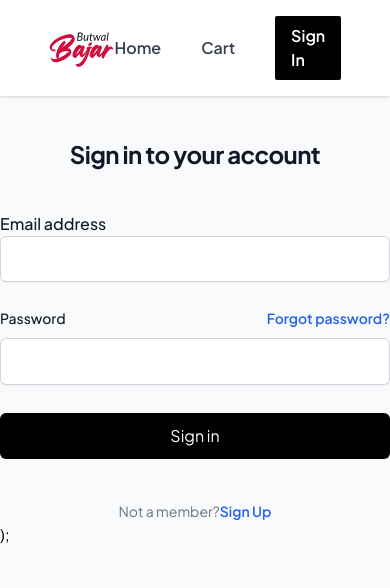
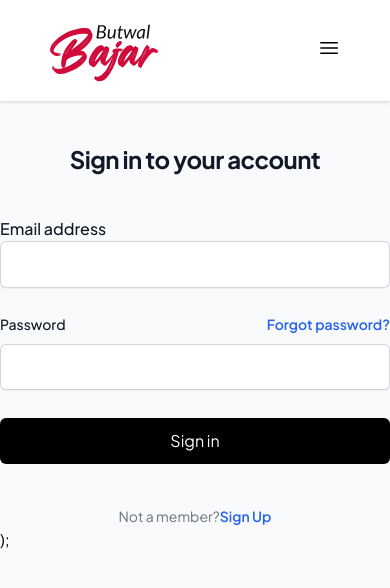
Before and after one commit to pidusbhusal/butwalFashion, a React (Vite) app: page /LogInForm in a window 390 px wide. Shown: the top 588 px of the page. Built offline with nearby package versions, Linux system fonts and the light colour scheme; no server answers.

Commit message:
reponsive navbar works but dosn't disapear while clicking outside or burgur

```diff
--- a/src/Components/Navbar/index.jsx
+++ b/src/Components/Navbar/index.jsx
@@ -1,24 +1,35 @@
-import { useContext } from "react";
+import { useContext, useState, useRef } from "react";
 import { CartContext } from "../../Context/cartContext";
 import useAuth from "../../Context/authUserContext";
 import { doSignOut } from "../../firebase/auth";
-import { Navigate } from "react-router-dom";
+import { Navigate, useSearchParams } from "react-router-dom";
 
 function Navbar() {
   const { userLoggedIn, currentUser } = useAuth();
-
+  const [navOpen, setNavOpen] = useState(false);
   const { cart } = useContext(CartContext);
   const handleSignOut = async () => {
     await doSignOut().then(Navigate("/LogInForm"));
   };
 
+  const handleClickOutside = (event) => {
+    // Check if the click is outside of the dropdown
+    if (dropdownRef.current && !dropdownRef.current.contains(event.target)) {
+      setNavOpen(false); // Close the dropdown
+    }
+  };
+
+  const handleToggleNav = () => {
+    setNavOpen((prev) => !prev); // Toggle dropdown
+  };
+
   return (
-    <div className="  w-full py-[1rem]  bg-white drop-shadow">
-      <section className=" flex max-w-[75%] items-center justify-between  m-auto ">
+    <div className=" relative z-50 w-full py-[1rem]  bg-white drop-shadow">
+      <section className="  flex max-w-[75%] items-center justify-between  m-auto ">
         <a href="/" className="logo w-fit">
           <img src="icons/logo.svg" alt="Fsahion Butwal" width={110} />
         </a>
-        <div className="flex gap-10 items-center">
+        <div className="hidden md:flex gap-10 items-center">
           <a
             href="/"
             className="font-semibold text-gray-700 hover:text-[#D10B3B]"
@@ -60,14 +71,98 @@ function Navbar() {
               Sign Out
             </button>
           ) : (
-            <botton className="px-[1rem] py-[0.5rem] bg-black text-white rounded-sm hover:bg-gray-900">
+            <botton className="px-[1rem] py-[0.5rem] bg-black text-white rounded-sm hover">
               <a href="/LogInForm" className="font-semibold text-white ">
                 Sign In
               </a>
             </botton>
           )}
         </div>
+
+        {/* mobile menu */}
+        <div className="md:hidden ">
+          <button onClick={handleToggleNav}>
+            <svg
+              xmlns="http://www.w3.org/2000/svg"
+              fill="none"
+              viewBox="0 0 24 24"
+              strokeWidth={1.5}
+              stroke="currentColor"
+              className="size-6"
+            >
+              <path
+                strokeLinecap="round"
+                strokeLinejoin="round"
+                d="M3.75 6.75h16.5M3.75 12h16.5m-16.5 5.25h16.5"
+              />
+            </svg>
+          </button>
+        </div>
       </section>
+
+      {/* drop down menu start here */}
+
+      <div
+        className={`md:hidden absolute flex flex-col ${
+          navOpen ? "top-full opacity-100 h-auto" : "bottom-full  "
+        } border-t-2 border-gray-300 z-50 bg-white w-full pb-sm gap-10 items-center transition-all ease-in-out duration-300`}
+      >
+
+        <a
+          href="/"
+          className="font-semibold text-gray-700 w-full text-center border-b-2 py-sm border-gray hover:text-[#D10B3B]"
+        >
+          Home
+        </a>
+
+        <div className="flex gap-2 relative w-full text-center">
+          {userLoggedIn ? (
+            <a
+              href="/cart"
+              className=" text-gray-700 font-semibold hover:text-[#D10B3B] border-b-2 py-sm border-gray  w-full"
+            >
+              Cart
+            </a>
+          ) : (
+            <a
+              href="/LogInForm"
+              className=" text-gray-700 font-semibold hover:text-[#D10B3B] border-b-2 py-sm border-gray  w-full"
+            >
+              Cart
+            </a>
+          )}
+
+          {cart.length == 0 ? (
+            ""
+          ) : (
+            <div className="w-5 absolute  bottom-3 left-8 text-white font-bold h-5 rounded-lg bg-red-600">
+              <p className="w-fit m-auto text-sm">{cart.length}</p>
+            </div>
+          )}
+        </div>
+
+        {userLoggedIn ? (
+          <button
+            onClick={handleSignOut}
+            className="font-semibold text-gray-700 hover:text-[#D10B3B]"
+          >
+            Sign Out
+          </button>
+        ) : (
+          <botton className="px-[2rem] py-[1rem] bg-black text-white rounded-sm hover">
+            <a href="/LogInForm" className="font-semibold text-white ">
+              Sign In
+            </a>
+          </botton>
+        )}
+      </div>
+      {/* Attach a click handler to the document */}
+      {navOpen && (
+        <div
+          onClick={handleClickOutside} // Close dropdown on click outside
+          className="fixed inset-0 z-40"
+        />
+      )}
     </div>
   );
 }
```
